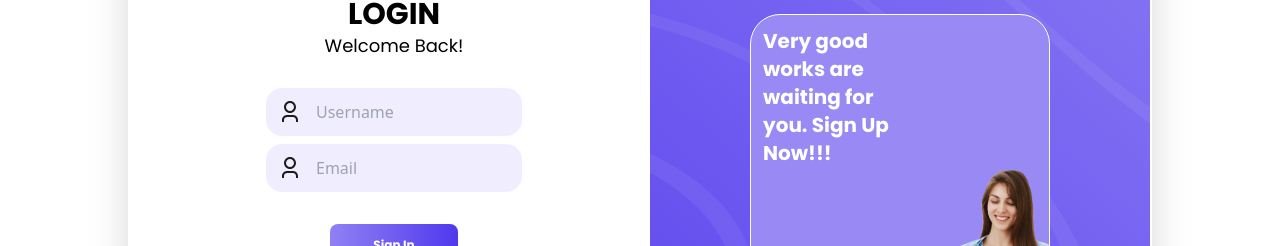
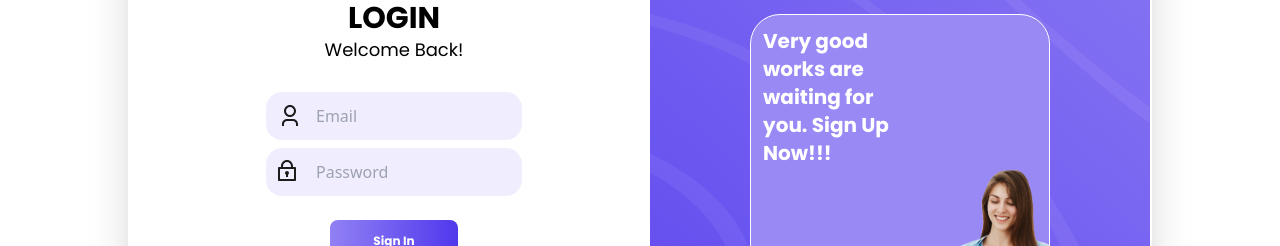
Before and after one commit to YannKamche/LucydBoard-Evaluation, a React (Vite) app in the folder client/: page /sign-in in a window 1280 px wide. Shown: the part 215-461 px from the top of the page. Built offline with nearby package versions, Linux system fonts and the light colour scheme; a web font is replaced by a local one.

Commit message:
successfully connected sign up and sign in page to the database

```diff
--- a/client/package.json
+++ b/client/package.json
@@ -10,8 +10,10 @@
     "preview": "vite preview"
   },
   "dependencies": {
+    "@reduxjs/toolkit": "^2.2.1",
     "react": "^18.2.0",
     "react-dom": "^18.2.0",
+    "react-redux": "^9.1.0",
     "react-router-dom": "^6.22.1"
   },
   "devDependencies": {
--- a/client/src/pages/SignIn.jsx
+++ b/client/src/pages/SignIn.jsx
@@ -70,21 +70,6 @@ const SignUp = () => {
           {/* Form */}
           <div className='max-md:w-4/5 md:w-1/2'>
             <form onSubmit={handleSubmit} action="" className='mt-3 flex flex-col gap-2 w-full'>
-              <div className='w-full relative'>
-                <div className='absolute top-3 left-3'>
-                  <img src={profile} alt="profile" />
-                </div>
-                <input
-                className='input'
-                type="text"
-                name='username'
-                id='username'
-                placeholder='Username'
-                onChange={handleChange}
-                />
-
-              </div>
-
                <div className='relative w-full'>
               <div className='absolute top-3 left-3'>
                 <img src={profile} alt="profile" />
@@ -98,11 +83,22 @@ const SignUp = () => {
               onChange={handleChange}
               />
             </div>
-            </form>
+
+             <div className='relative w-full'>
+              <div className='absolute top-3 left-3'>
+                <img src={lock} alt="lock" />
               </div>
-
+              <input
+              className='input'
+              type="password"
+              name='password'
+              id='password'
+              placeholder='Password'
+              onChange={handleChange}
+              />
+            </div>
               {/* Buttons */}
-          <div className='flex flex-col gap-2 max-md:w-4/5 md:w-1/2 mt-4'>
+              <div className='flex flex-col gap-2 mt-4'>
                 <button disabled={loading} className='login-button max-md:w-1/2 md:w-1/2 cursor-pointer'>
                   {loading ? 'Loading...': 'Sign In'}
                 </button>
@@ -110,6 +106,9 @@ const SignUp = () => {
                 <button className='button flex justify-center items-center gap-2 disabled:opacity-80'><img src={googleLogo} alt="google" /> Log in with<span className='font-bold'>Google</span></button>
                 <button className='button flex justify-center items-center gap-2'><img src={facebookLogo} alt="facebook" />Log in with <span className='font-bold'>Facebook</span></button>
               </div>
+            </form>
+          </div>
+
 
           <p className='flex text-sm gap-8'>Dont have an account? <Link to='/sign-up'><span className='font-bold underline'>Sign Up</span></Link></p>
           <p className='text-red-700 mt-5'>{error && 'Something went wrong'}</p>
--- a/client/src/pages/SignUp.jsx
+++ b/client/src/pages/SignUp.jsx
@@ -113,17 +113,19 @@ const SignUp = () => {
               onChange={handleChange}
               />
             </div>
-          </form>
-        </div>
+
 
         {/* Buttons */}
-        <div className='flex flex-col gap-2 max-md:w-4/5 md:w-1/2 mt-4'>
+        <div className='flex flex-col gap-2 mt-4'>
           <button disabled={loading} className='login-button max-md:w-1/2 md:w-1/2 cursor-pointer'>
             {loading ? 'Loading...': 'Sign Up Now'}
           </button>
 
           <button className='button flex justify-center items-center gap-2 disabled:opacity-80'><img src={googleLogo} alt="google" /> Sign Up with<span className='font-bold'>Google</span></button>
           <button className='button flex justify-center items-center gap-2'><img src={facebookLogo} alt="facebook" /> Sign Up with <span className='font-bold'>Facebook</span></button>
+        </div>
+
+          </form>
         </div>
 
         <p className='flex text-sm gap-8'>Have an account already? <Link to='/sign-in'><span className='font-bold underline'>Login</span></Link></p>
--- a/client/vite.config.js
+++ b/client/vite.config.js
@@ -5,7 +5,7 @@ import react from '@vitejs/plugin-react'
 export default defineConfig({
   server: {
     proxy: {
-      'api': {
+      '/api': {
         target: 'http://localhost:3000',
         secure: false
       }
```
Also changed, not shown: 2 other files (tests, documents, lock files or other folders). Lines whose indentation alone changed are shown as unchanged.
